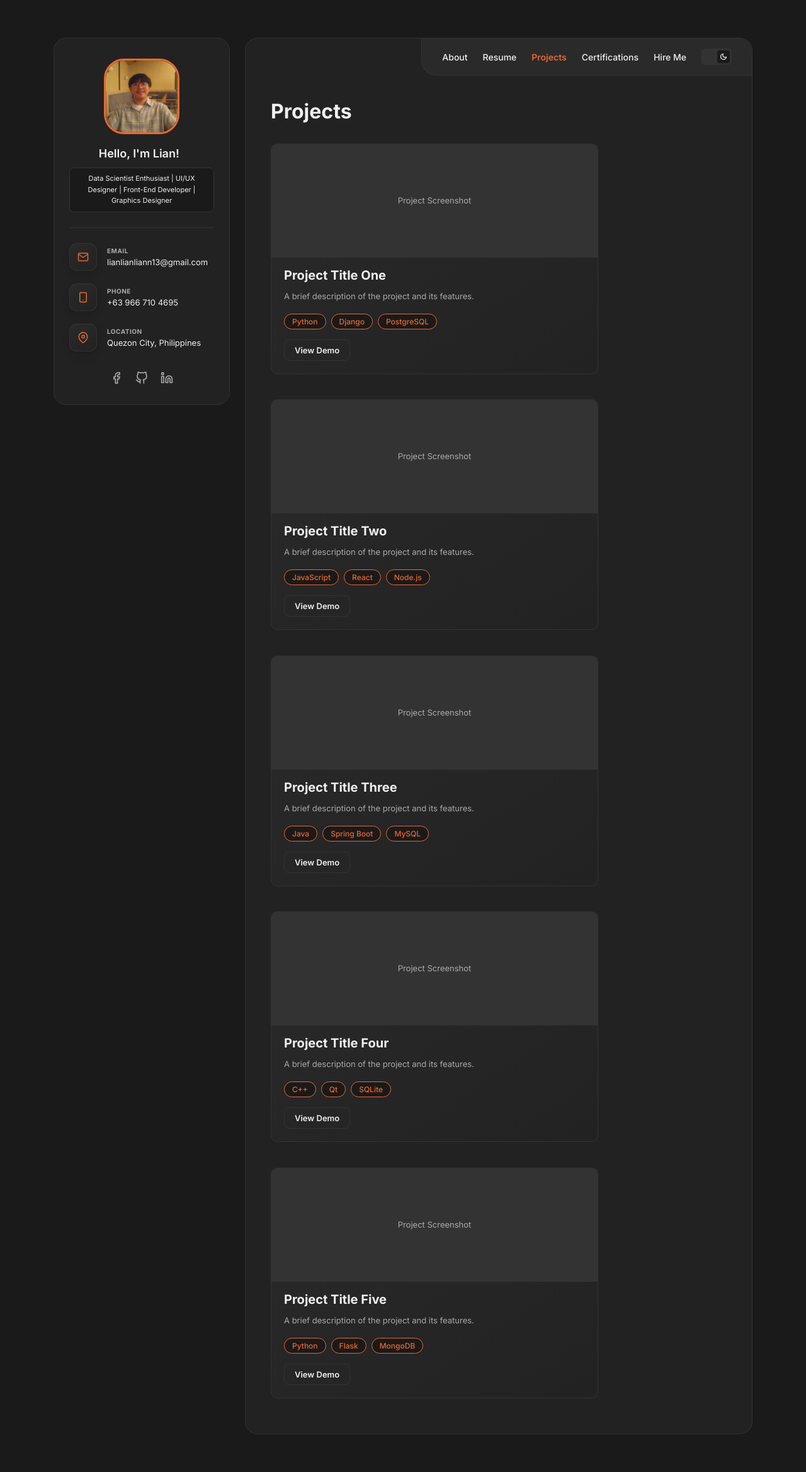
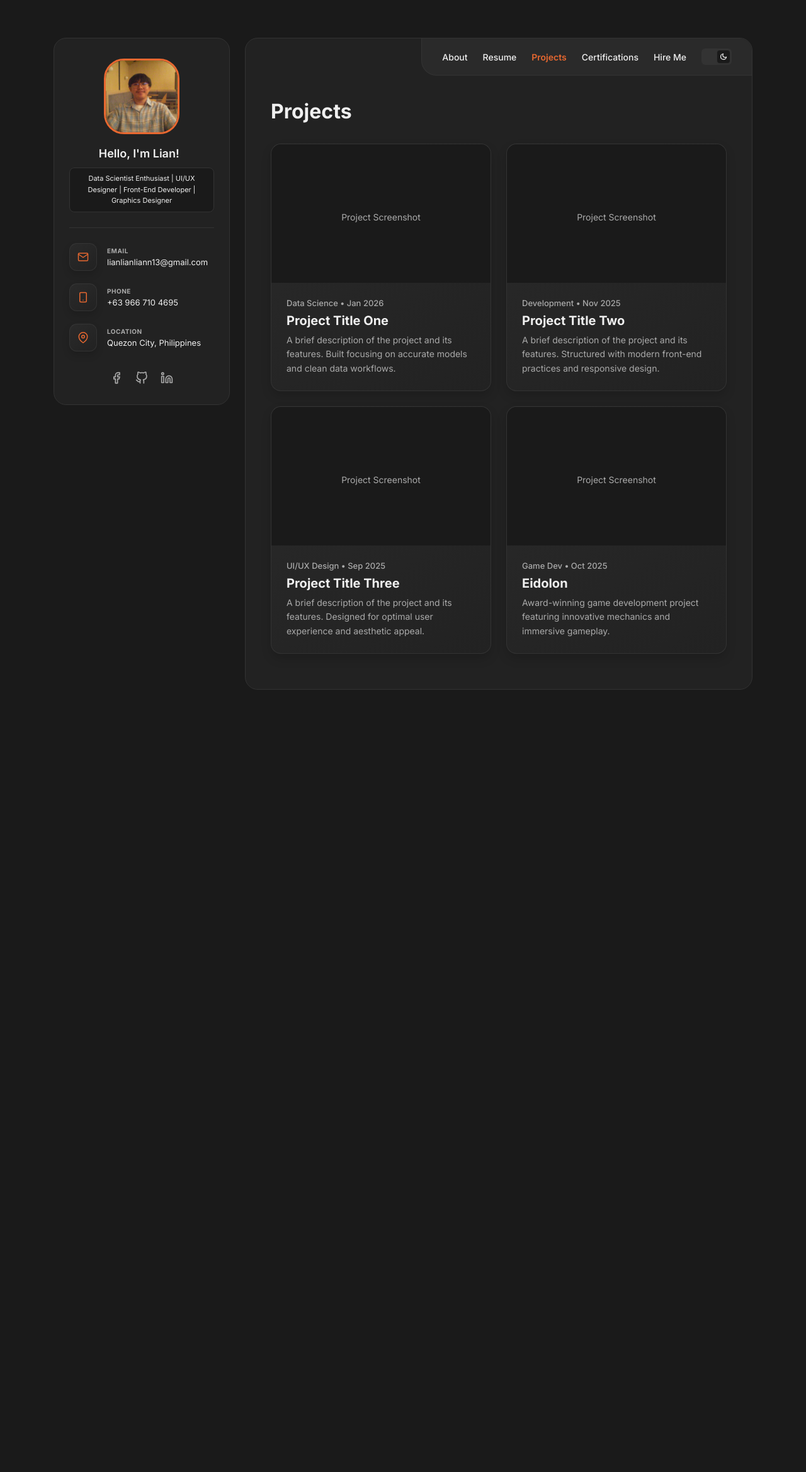
Before and after one commit to lianlianliann/portfolio-ni-lian, a PHP site: page /projects.html in a window 1280 px wide. Shown: the whole page at 63% size. After the commit the page ends 1095 px from the top, so only its background shows below. Run offline with PHP 8.4, Linux system fonts and the light colour scheme.

Commit message:
redesign the projects.html

```diff
--- a/css/style.css
+++ b/css/style.css
@@ -589,113 +589,146 @@ body {
 }
 
 /* ================================
-   PROJECTS BASE
+   PROJECTS GRID & CARDS
 ================================ */
-.project-list {
-    display: flex;
-    flex-direction: column;
-    gap: 40px;
+.projects-grid {
+    display: grid;
+    grid-template-columns: repeat(2, 1fr);
+    gap: 24px;
     margin-top: 24px;
-    max-width: 520px;
+    max-width: 760px;
+}
+
+.project-card {
+    background: linear-gradient(145deg, var(--bg-card) 0%, var(--bg-sidebar) 100%);
+    border: 1px solid var(--border);
+    border-top: 1px solid rgba(255, 255, 255, 0.08);
+    border-radius: 16px;
+    overflow: hidden;
+    box-shadow: 0 8px 16px rgba(0, 0, 0, 0.15);
+    transition: transform 0.3s ease, border-color 0.3s ease, box-shadow 0.3s ease;
+}
+
+/* Force hover lift to override the JS fade-in animation */
+.project-card.visible:hover,
+.project-card:hover {
+    transform: translateY(-6px);
+    border-color: var(--accent);
+    box-shadow: 0 12px 30px rgba(0, 0, 0, 0.3);
+}
+
+.project-link {
+    text-decoration: none;
+    color: inherit;
+    display: block;
 }
 
 /* ================================
-   PROJECTS CARDS
+   PROJECTS IMAGE & HOVER OVERLAY
 ================================ */
-.project-card {
-    display: flex;
-    flex-direction: column;
-    gap: 16px;
-    background-color: var(--bg-card);
-    border: 1px solid var(--border);
-    border-radius: 10px;
+.project-image-wrapper {
+    position: relative;
+    width: 100%;
+    height: 220px;
     overflow: hidden;
-    transition: border-color 0.2s ease, transform 0.2s ease;
-}
-
-.project-card:hover {
-    border-color: var(--accent);
-    transform: translateY(-4px);
 }
 
 .project-image-placeholder {
     width: 100%;
-    height: 180px;
-    background-color: var(--border);
+    height: 100%;
+    background-color: var(--bg-main);
     display: flex;
     align-items: center;
     justify-content: center;
+    transition: transform 0.4s ease;
 }
 
 .project-image-placeholder p {
+    color: var(--text-secondary);
+    font-size: 14px;
+}
+
+.project-card:hover .project-image-placeholder {
+    transform: scale(1.08);
+}
+
+.project-overlay {
+    position: absolute;
+    top: 0;
+    left: 0;
+    width: 100%;
+    height: 100%;
+    background-color: rgba(0, 0, 0, 0.4);
+    display: flex;
+    align-items: center;
+    justify-content: center;
+    opacity: 0;
+    transition: opacity 0.3s ease;
+    z-index: 10;
+}
+
+.project-card:hover .project-overlay {
+    opacity: 1;
+}
+
+.eye-icon-wrapper {
+    width: 48px;
+    height: 48px;
+    background-color: var(--bg-card);
+    border-radius: 12px;
+    display: flex;
+    align-items: center;
+    justify-content: center;
+    color: var(--accent);
+    box-shadow: 0 4px 12px rgba(0,0,0,0.3);
+    transform: scale(0.8) translateY(10px);
+    transition: transform 0.3s ease, color 0.3s ease;
+}
+
+.project-card:hover .eye-icon-wrapper {
+    transform: scale(1) translateY(0);
+}
+
+.eye-icon-wrapper svg {
+    width: 24px;
+    height: 24px;
+    stroke-width: 2;
+}
+
+/* ================================
+   PROJECTS INFO TEXT
+================================ */
+.project-info {
+    padding: 24px;
+    display: flex;
+    flex-direction: column;
+    gap: 8px;
+}
+
+.project-meta {
     font-size: 13px;
     color: var(--text-secondary);
-    margin: 0;
-}
-
-.project-info {
-    padding: 0 20px 20px 20px;
+    font-weight: 500;
 }
 
 .project-info h2 {
     font-size: 20px;
     font-weight: 700;
     color: var(--text-primary);
-    margin-bottom: 10px;
+    margin: 0;
 }
 
 .project-info p {
-    font-size: 13px;
+    font-size: 14px;
     color: var(--text-secondary);
-    line-height: 1.8;
+    line-height: 1.6;
     margin: 0;
 }
 
-/* ================================
-   PROJECTS TAGS & BUTTON
-================================ */
-
-.project-tags {
-    display: flex;
-    flex-wrap: wrap;
-    gap: 8px;
-    margin-top: 16px;
-    margin-bottom: 16px;
-}
-
-.tag {
-    font-size: 12px;
-    font-weight: 500;
-    color: var(--accent);
-    background-color: var(--bg-main);
-    border: 1px solid var(--accent);
-    border-radius: 20px;
-    padding: 4px 12px;
-    transition: background-color 0.2s ease, color 0.2s ease;
-}
-
-.tag:hover {
-    background-color: var(--accent);
-    color: #ffffff;
-}
-
-.demo-btn {
-    display: inline-flex;
-    align-items: center;
-    gap: 6px;
-    font-size: 13px;
-    font-weight: 600;
-    color: var(--text-primary);
-    text-decoration: none;
-    border: 1px solid var(--border);
-    border-radius: 8px;
-    padding: 8px 16px;
-    transition: background-color 0.2s ease, border-color 0.2s ease;
-}
-
-.demo-btn:hover {
-    background-color: var(--accent);
-    border-color: var(--accent);
+@media (max-width: 768px) {
+    .projects-grid {
+        grid-template-columns: 1fr;
+    }
 }
 
 /* ================================
--- a/projects.html
+++ b/projects.html
@@ -98,91 +98,86 @@
             <section id="projects" class="section">
                 <h1 class="page-title">Projects</h1>
 
-                <div class="project-list">
+                <div class="projects-grid">
 
-                    <!-- Project 1 -->
-                    <div class="project-card">
+                    <div class="project-card fade-in">
+                        <a href="#" class="project-link">
+                            <div class="project-image-wrapper">
                                 <div class="project-image-placeholder">
                                     <p>Project Screenshot</p>
                                 </div>
-                        <div class="project-info">
-                            <h2>Project Title One</h2>
-                            <p>A brief description of the project and its features.</p>
-                            <div class="project-tags">
-                                <span class="tag">Python</span>
-                                <span class="tag">Django</span>
-                                <span class="tag">PostgreSQL</span>
-                            </div>
-                            <a href="#" class="demo-btn">View Demo</a>
+                                <div class="project-overlay">
+                                    <div class="eye-icon-wrapper">
+                                        <svg viewBox="0 0 24 24" fill="none" stroke="currentColor" stroke-width="2" stroke-linecap="round" stroke-linejoin="round"><path d="M1 12s4-8 11-8 11 8 11 8-4 8-11 8-11-8-11-8z"></path><circle cx="12" cy="12" r="3"></circle></svg>
                                     </div>
                                 </div>
+                            </div>
+                            <div class="project-info">
+                                <span class="project-meta">Data Science &bull; Jan 2026</span>
+                                <h2>Project Title One</h2>
+                                <p>A brief description of the project and its features. Built focusing on accurate models and clean data workflows.</p>
+                            </div>
+                        </a>
+                    </div>
 
-                    <!-- Project 2 -->
-                    <div class="project-card">
+                    <div class="project-card fade-in">
+                        <a href="#" class="project-link">
+                            <div class="project-image-wrapper">
                                 <div class="project-image-placeholder">
                                     <p>Project Screenshot</p>
                                 </div>
-                        <div class="project-info">
-                            <h2>Project Title Two</h2>
-                            <p>A brief description of the project and its features.</p>
-                            <div class="project-tags">
-                                <span class="tag">JavaScript</span>
-                                <span class="tag">React</span>
-                                <span class="tag">Node.js</span>
-                            </div>
-                            <a href="#" class="demo-btn">View Demo</a>
+                                <div class="project-overlay">
+                                    <div class="eye-icon-wrapper">
+                                        <svg viewBox="0 0 24 24" fill="none" stroke="currentColor" stroke-width="2" stroke-linecap="round" stroke-linejoin="round"><path d="M1 12s4-8 11-8 11 8 11 8-4 8-11 8-11-8-11-8z"></path><circle cx="12" cy="12" r="3"></circle></svg>
                                     </div>
                                 </div>
+                            </div>
+                            <div class="project-info">
+                                <span class="project-meta">Development &bull; Nov 2025</span>
+                                <h2>Project Title Two</h2>
+                                <p>A brief description of the project and its features. Structured with modern front-end practices and responsive design.</p>
+                            </div>
+                        </a>
+                    </div>
 
-                    <!-- Project 3 -->
-                    <div class="project-card">
+                    <div class="project-card fade-in">
+                        <a href="#" class="project-link">
+                            <div class="project-image-wrapper">
                                 <div class="project-image-placeholder">
                                     <p>Project Screenshot</p>
                                 </div>
-                        <div class="project-info">
-                            <h2>Project Title Three</h2>
-                            <p>A brief description of the project and its features.</p>
-                            <div class="project-tags">
-                                <span class="tag">Java</span>
-                                <span class="tag">Spring Boot</span>
-                                <span class="tag">MySQL</span>
-                            </div>
-                            <a href="#" class="demo-btn">View Demo</a>
+                                <div class="project-overlay">
+                                    <div class="eye-icon-wrapper">
+                                        <svg viewBox="0 0 24 24" fill="none" stroke="currentColor" stroke-width="2" stroke-linecap="round" stroke-linejoin="round"><path d="M1 12s4-8 11-8 11 8 11 8-4 8-11 8-11-8-11-8z"></path><circle cx="12" cy="12" r="3"></circle></svg>
                                     </div>
                                 </div>
+                            </div>
+                            <div class="project-info">
+                                <span class="project-meta">UI/UX Design &bull; Sep 2025</span>
+                                <h2>Project Title Three</h2>
+                                <p>A brief description of the project and its features. Designed for optimal user experience and aesthetic appeal.</p>
+                            </div>
+                        </a>
+                    </div>
 
-                    <!-- Project 4 -->
-                    <div class="project-card">
+                    <div class="project-card fade-in">
+                        <a href="#" class="project-link">
+                            <div class="project-image-wrapper">
                                 <div class="project-image-placeholder">
                                     <p>Project Screenshot</p>
                                 </div>
-                        <div class="project-info">
-                            <h2>Project Title Four</h2>
-                            <p>A brief description of the project and its features.</p>
-                            <div class="project-tags">
-                                <span class="tag">C++</span>
-                                <span class="tag">Qt</span>
-                                <span class="tag">SQLite</span>
-                            </div>
-                            <a href="#" class="demo-btn">View Demo</a>
+                                <div class="project-overlay">
+                                    <div class="eye-icon-wrapper">
+                                        <svg viewBox="0 0 24 24" fill="none" stroke="currentColor" stroke-width="2" stroke-linecap="round" stroke-linejoin="round"><path d="M1 12s4-8 11-8 11 8 11 8-4 8-11 8-11-8-11-8z"></path><circle cx="12" cy="12" r="3"></circle></svg>
                                     </div>
                                 </div>
-
-                    <!-- Project 5 -->
-                    <div class="project-card">
-                        <div class="project-image-placeholder">
-                            <p>Project Screenshot</p>
                             </div>
                             <div class="project-info">
-                            <h2>Project Title Five</h2>
-                            <p>A brief description of the project and its features.</p>
-                            <div class="project-tags">
-                                <span class="tag">Python</span>
-                                <span class="tag">Flask</span>
-                                <span class="tag">MongoDB</span>
+                                <span class="project-meta">Game Dev &bull; Oct 2025</span>
+                                <h2>Eidolon</h2>
+                                <p>Award-winning game development project featuring innovative mechanics and immersive gameplay.</p>
                             </div>
-                            <a href="#" class="demo-btn">View Demo</a>
-                        </div>
+                        </a>
                     </div>
 
                 </div>
```
Lines whose indentation alone changed are shown as unchanged.
